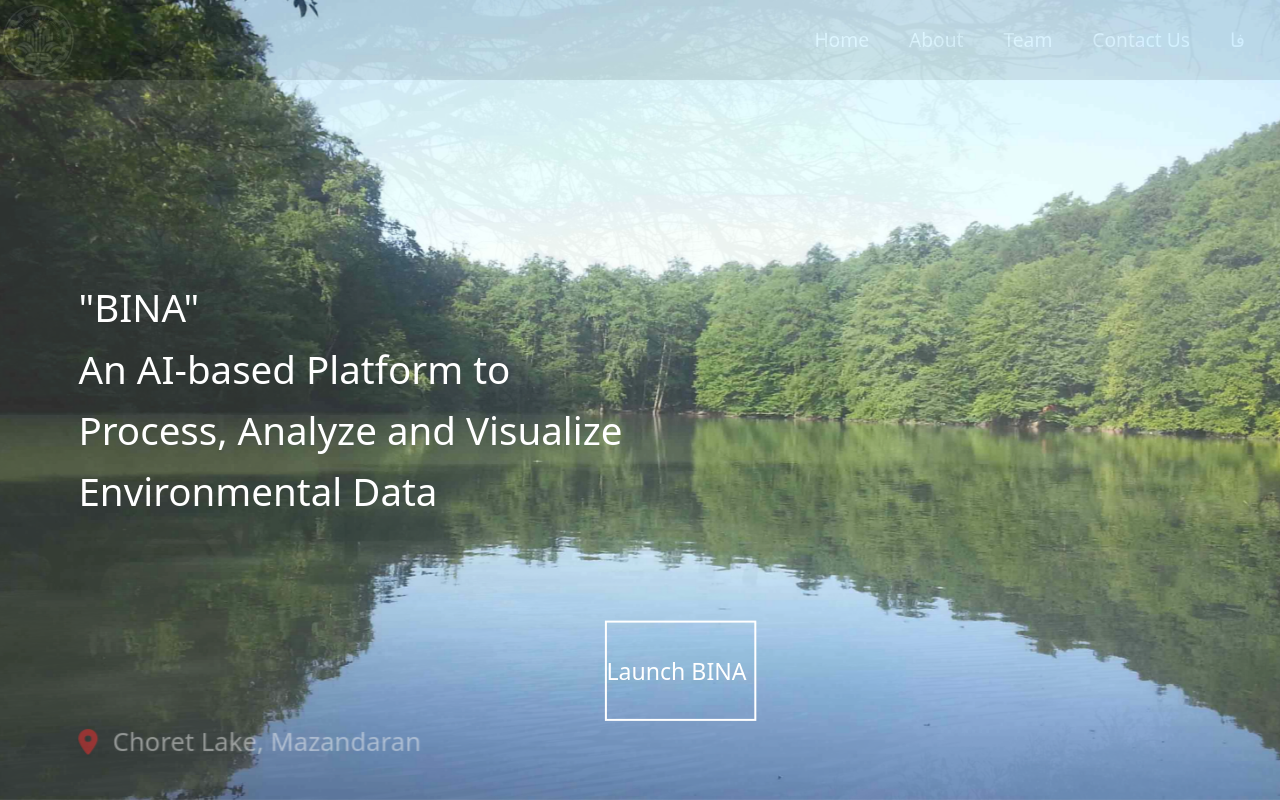
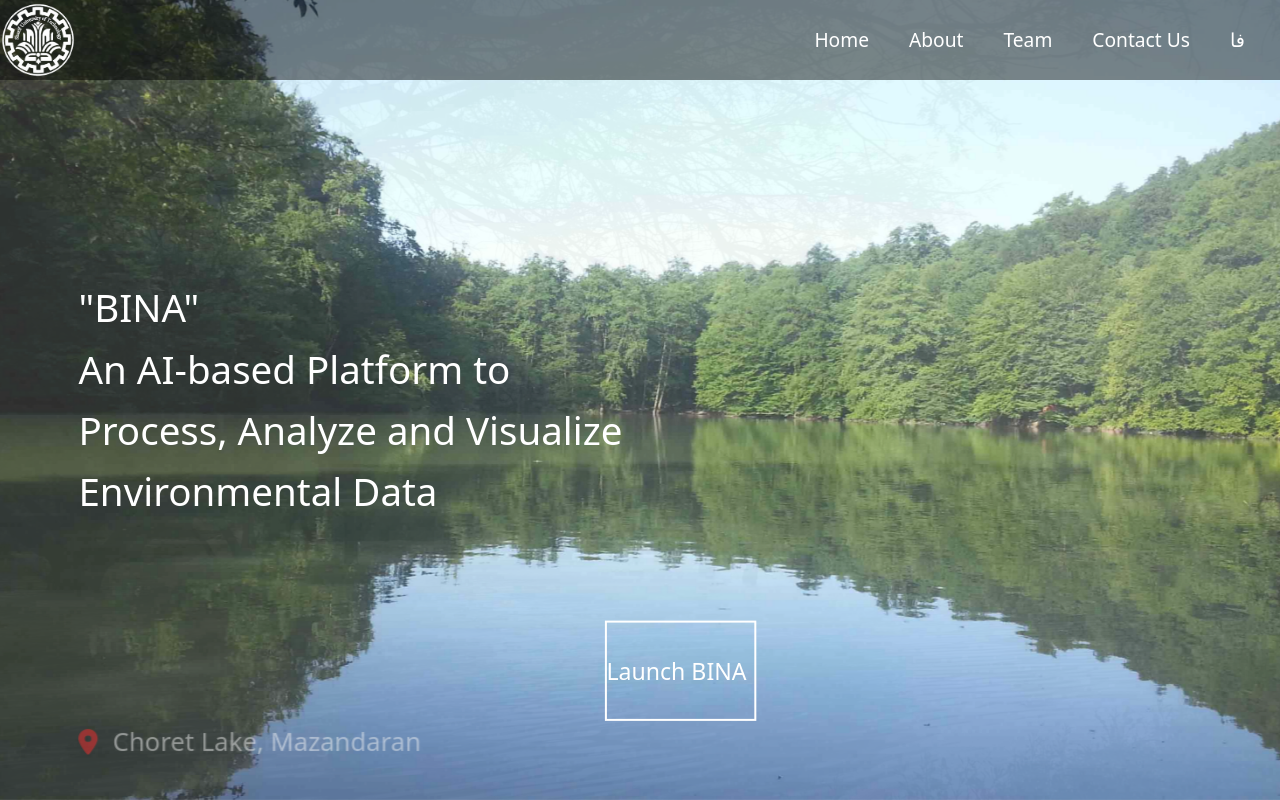
Before and after one commit to iozhen/chehrehnegar, a Next.js app: page / in a window 1280 px wide. Built offline with nearby package versions, Linux system fonts and the light colour scheme.

Commit message:
fix menu

```diff
--- a/components/layout/Header.tsx
+++ b/components/layout/Header.tsx
@@ -13,7 +13,7 @@ const Header = () => {
   return (
     <header
       className={
-        "fixed top-0 left-0 w-full bg-[#0007] flex justify-between items-center " +
+        "fixed top-0 left-0 w-full bg-[#0007] flex justify-between items-center z-10 " +
         (router.pathname.includes("map") ? "h-[7vh]" : "h-[10%]")
       }
     >
```
